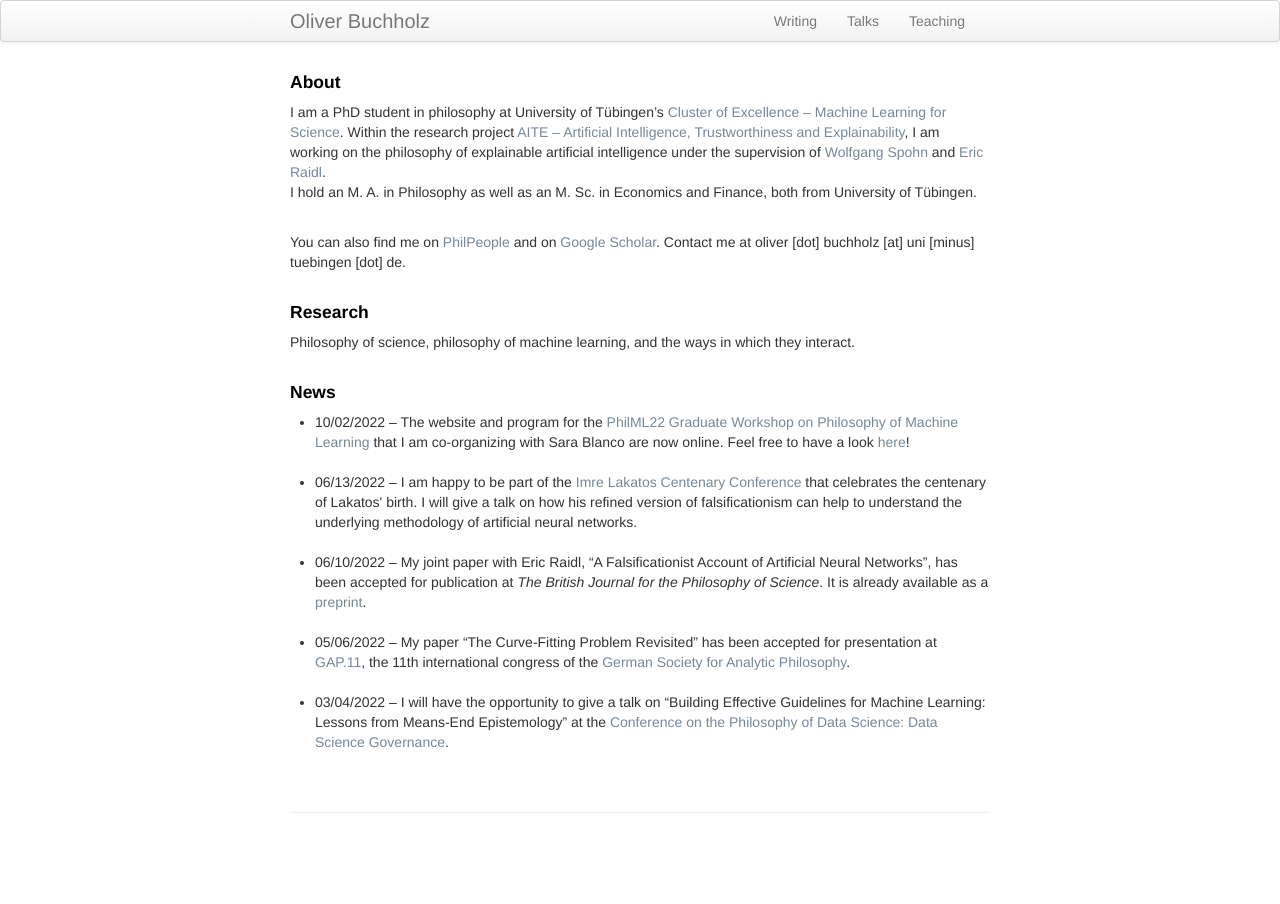
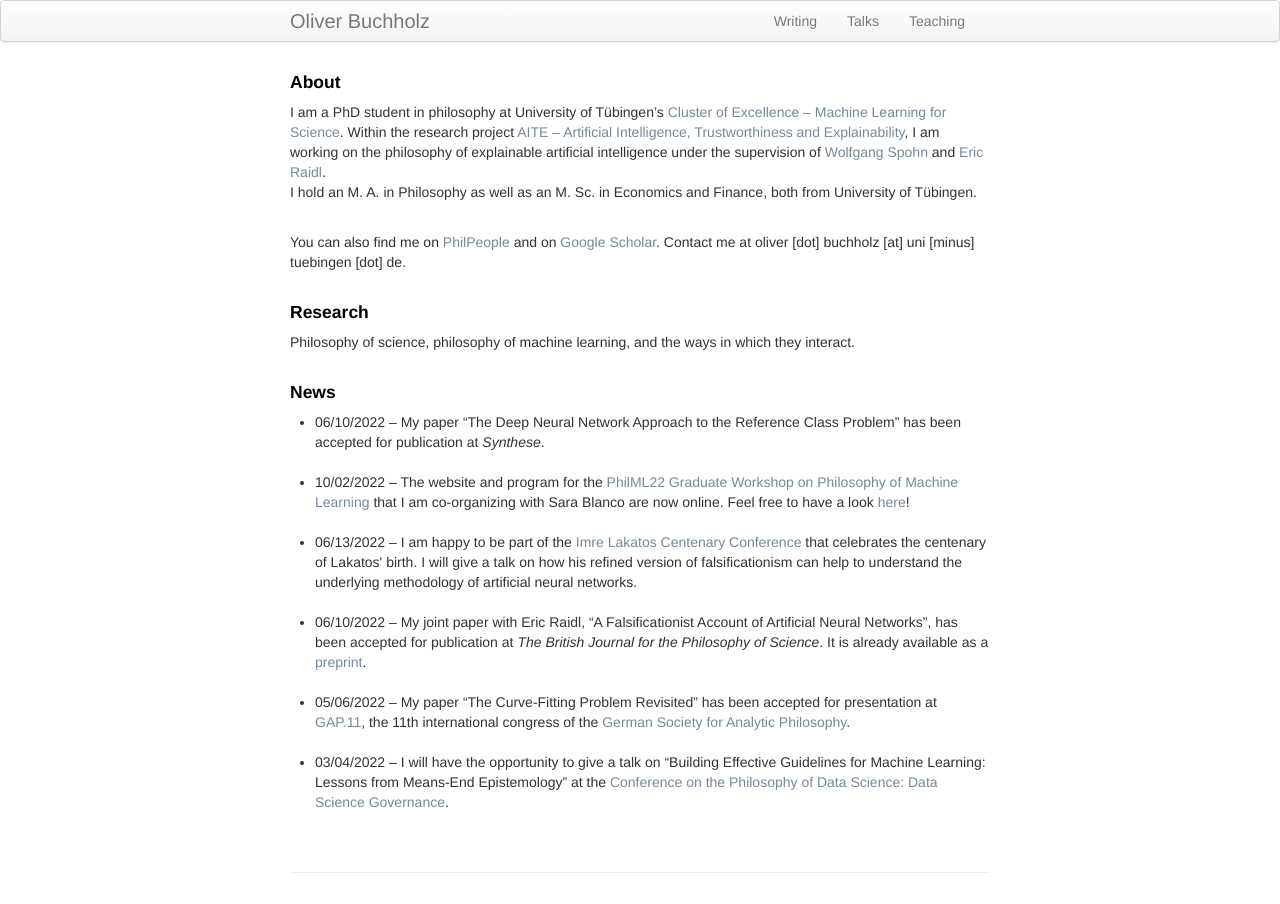
Before and after one commit to oliverbuchholz/oliverbuchholz.github.io, a Jekyll site: the page built from index.md, in a window 1280 px wide. Built offline with Jekyll 4.4.1, drawn with Linux system fonts in a browser that asks for light colours.

Commit message:
Added RCP acceptance

```diff
--- a/index.md
+++ b/index.md
@@ -21,6 +21,9 @@ Philosophy of science, philosophy of machine learning, and the ways in which the
 <h4> News </h4>
 
 <ul>
+<li> 06/10/2022 &ndash; My paper &ldquo;The Deep Neural Network Approach to the Reference Class Problem&rdquo; has been accepted for publication at <i>Synthese</i>.<br><br>
+</li>
+
 <li> 10/02/2022 &ndash; The website and program for the <a href="https://philevents.org/event/show/96706" target="_blank">PhilML22 Graduate Workshop on Philosophy of Machine Learning</a> that I am co-organizing with Sara Blanco are now online. Feel free to have a look <a href="https://sites.google.com/view/philml2022/graduate-workshop/program" target="_blank">here</a>!<br><br>
 </li>
 
```
